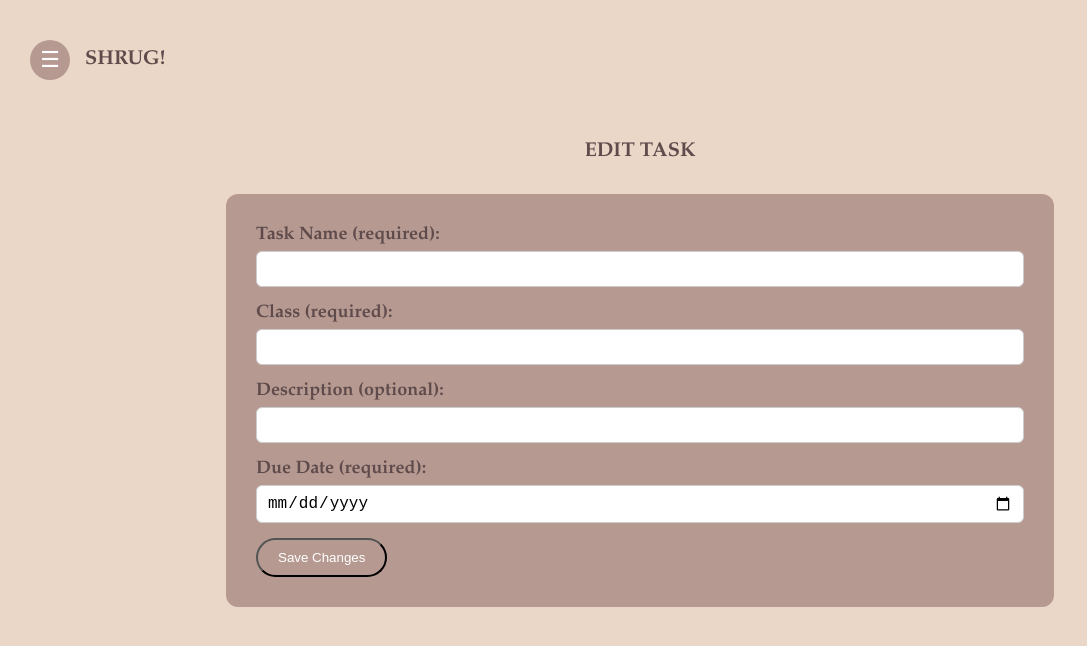
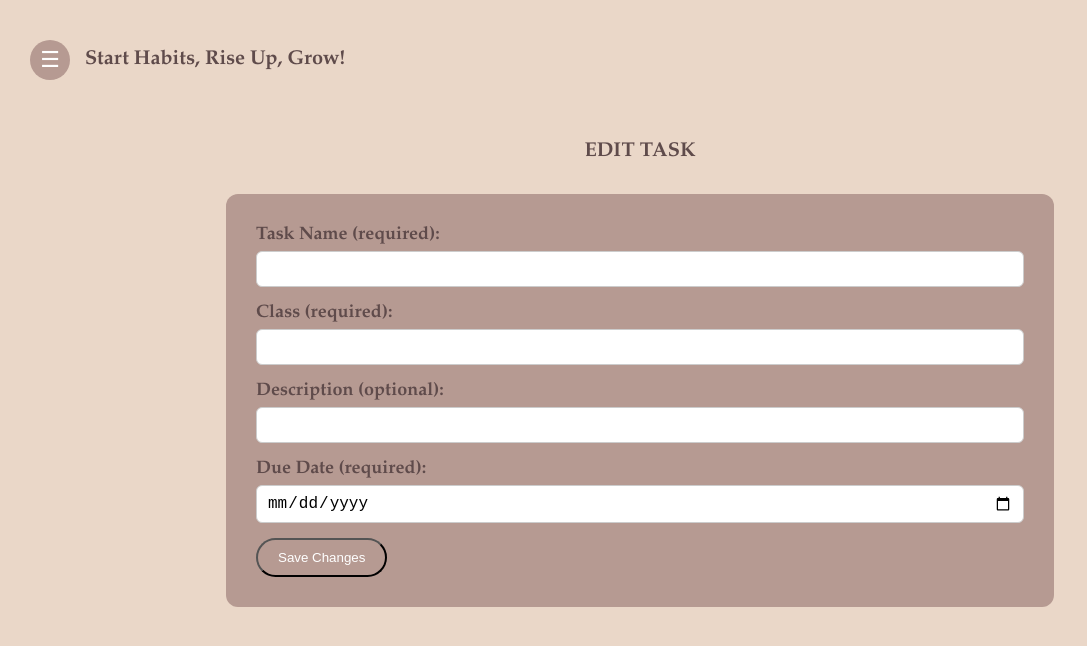
Before and after one commit to rhyanharris4/SHRUG-Website, a plain HTML site: page edit-task.html in a window 1280 px wide. Shown: the whole page, without its empty margins (0-1087 px from the left). Drawn offline with Linux system fonts and the light colour scheme; no server answers.

Commit message:
Update logo text in edit-task.html

```diff
--- a/edit-task.html
+++ b/edit-task.html
@@ -26,7 +26,7 @@
   <header>
     <div class="header-left">
       <button class="menu-btn" onclick="toggleSidebar()">☰</button>
-      <h1 class="logo">SHRUG!</h1>
+      <h1 class="logo">Start Habits, Rise Up, Grow!</h1>
     </div>
   </header>
 
```
